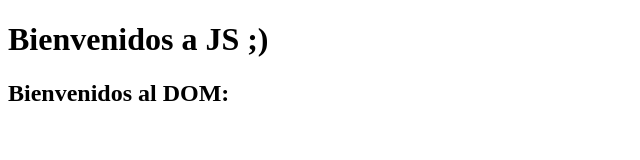
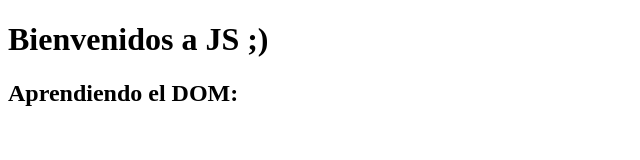
Before and after one commit to 4GeeksAcademy/diegozaratean-intro-to-js-sp49, a plain HTML site: page index.html in a window 1280 px wide. Shown: the full height of the page, 0-640 px from the left. Drawn offline with Linux system fonts and the light colour scheme.

Commit message:
prep dom class 1

```diff
--- a/index.html
+++ b/index.html
@@ -8,7 +8,7 @@
 <body>
     <h1>Bienvenidos a JS ;)</h1>
 
-    <h2 class="description">Bienvenidos al DOM: </h2>
+    <h2 class="description">Aprendiendo el DOM: </h2>
 
     <script src="main.js"></script>
 
```
